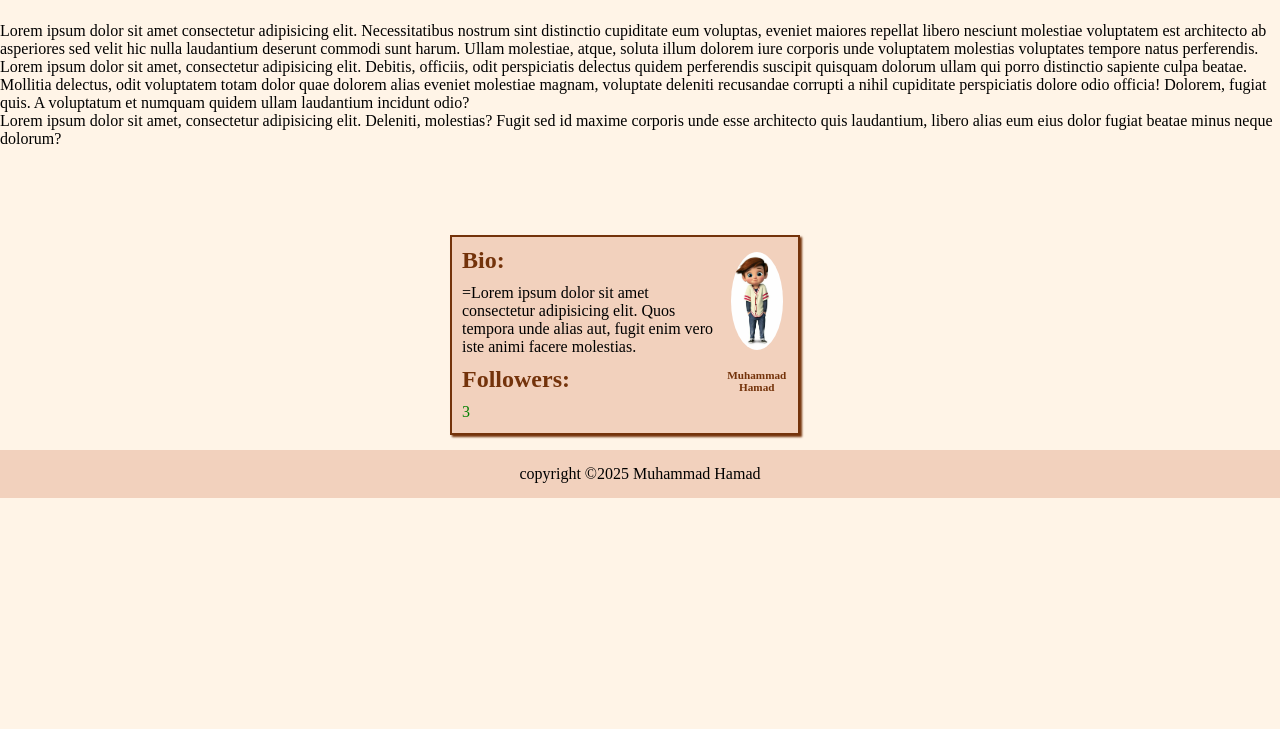
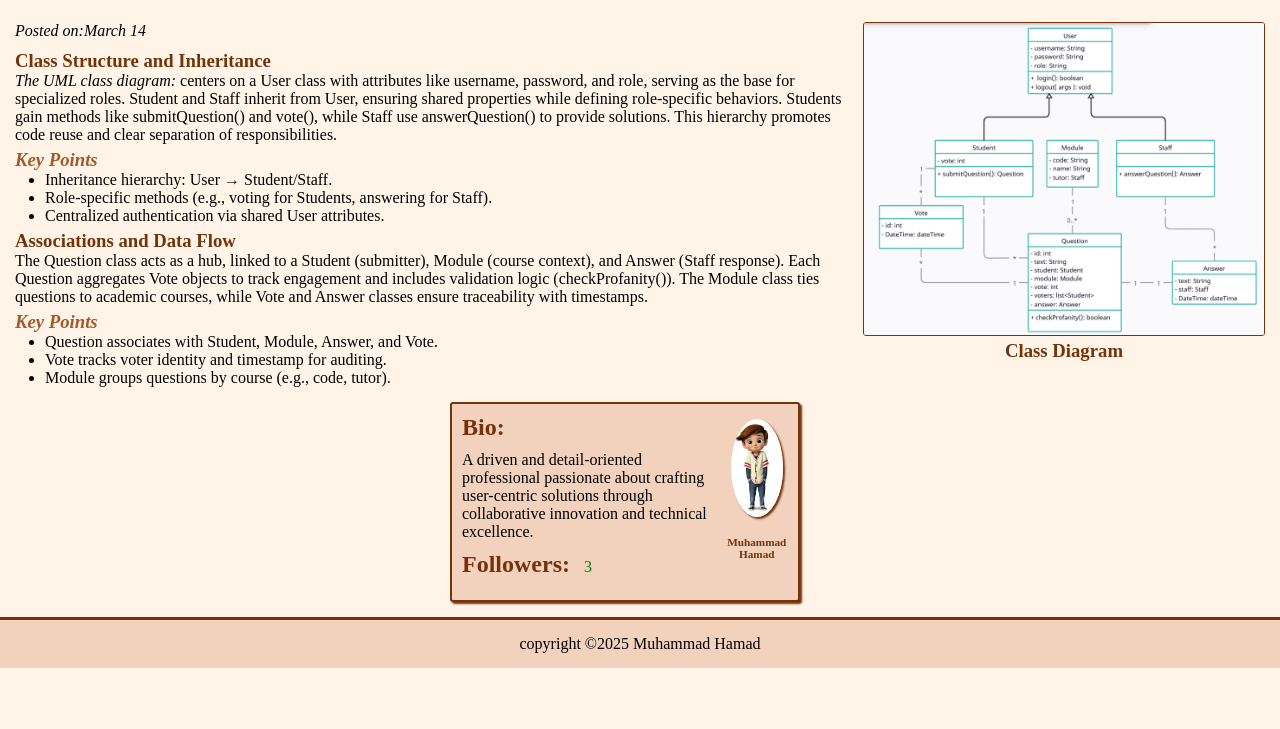
Before and after one commit to muhammadhamad1104/wad-labs, a plain HTML site: page lab3/index.html in a window 1280 px wide. Shown: the part 71-800 px from the top of the page. Drawn offline with Linux system fonts and the light colour scheme.

Commit message:
second commit

```diff
--- a/lab3/index.html
+++ b/lab3/index.html
@@ -16,27 +16,39 @@
     </section>
     <section>
         <main>
-            <div>
-                <p>Lorem ipsum dolor sit amet consectetur adipisicing elit. Necessitatibus nostrum sint distinctio cupiditate eum voluptas, eveniet maiores repellat libero nesciunt molestiae voluptatem est architecto ab asperiores sed velit hic nulla laudantium deserunt commodi sunt harum. Ullam molestiae, atque, soluta illum dolorem iure corporis unde voluptatem molestias voluptates tempore natus perferendis.</p>
-                <p>Lorem ipsum dolor sit amet, consectetur adipisicing elit. Debitis, officiis, odit perspiciatis delectus quidem perferendis suscipit quisquam dolorum ullam qui porro distinctio sapiente culpa beatae. Mollitia delectus, odit voluptatem totam dolor quae dolorem alias eveniet molestiae magnam, voluptate deleniti recusandae corrupti a nihil cupiditate perspiciatis dolore odio officia! Dolorem, fugiat quis. A voluptatum et numquam quidem ullam laudantium incidunt odio?</p>
-                <p>Lorem ipsum dolor sit amet, consectetur adipisicing elit. Deleniti, molestias? Fugit sed id maxime corporis unde esse architecto quis laudantium, libero alias eum eius dolor fugiat beatae minus neque dolorum?</p>
-            </div>
-            <div>
-                <ul>
-                    <li></li>
-                    <li></li>
-                    <li></li>
-                    <li></li>
-                </ul>
-            </div>
+            <article>
+                <div id="paragraph">
+                    <p id="time" class="time">Posted on:<time datetime="2025-3-14">March 14</time></p>
+                    <h1 class="hpara">Class Structure and Inheritance</h1>
+                    <p class="para"><span class="sitalic">The UML class diagram: </span>centers on a User class with attributes like username, password, and role, serving as the base for specialized roles. Student and Staff inherit from User, ensuring shared properties while defining role-specific behaviors. Students gain methods like submitQuestion() and vote(), while Staff use answerQuestion() to provide solutions. This hierarchy promotes code reuse and clear separation of responsibilities.</p>
+                    <h1 class="key">Key Points</h1>
+                    <ul class="list">
+                        <li>Inheritance hierarchy: User → Student/Staff.</li>
+                        <li>Role-specific methods (e.g., voting for Students, answering for Staff).</li>
+                        <li>Centralized authentication via shared User attributes.</li>
+                    </ul>
+                    <h1 class="hpara">Associations and Data Flow</h1>
+                    <p class="para">The Question class acts as a hub, linked to a Student (submitter), Module (course context), and Answer (Staff response). Each Question aggregates Vote objects to track engagement and includes validation logic (checkProfanity()). The Module class ties questions to academic courses, while Vote and Answer classes ensure traceability with timestamps.</p>
+                    <h1 class="key">Key Points</h1>
+                    <ul class="list">
+                        <li>Question associates with Student, Module, Answer, and Vote.</li>
+                        <li>Vote tracks voter identity and timestamp for auditing.</li>
+                        <li>Module groups questions by course (e.g., code, tutor).</li>
+                    </ul>
+                </div>
+                <div>
+                    <img src="classdiagram.png" alt="Class Diagram">
+                    <h1 class="classdiagram" id="classdiagram">Class Diagram</h1>
+                </div>
+            </article>
         </main>
     </section>
     <section id="card" class="card">
         <div id="cardData" class="cardData">
             <h1>Bio:</h1>
-            <p>=Lorem ipsum dolor sit amet consectetur adipisicing elit. Quos tempora unde alias aut, fugit enim vero iste animi facere molestias.</p>
-            <h1>Followers:</h1>
-            <span>3</span>
+            <p>A driven and detail-oriented professional passionate about crafting user-centric solutions through collaborative innovation and technical excellence.</p>
+            <h1 style="display:inline-block;">Followers:</h1>
+            <span class="followersno" id="followersno">3</span>
         </div>
         <div id="cardi">
             <img class="cardimg" id="cardimg" src="img.jpg" alt="picture">
--- a/lab3/style.css
+++ b/lab3/style.css
@@ -2,6 +2,7 @@
     --bg-color:#fff4e7;
     --bg-color-header-name:#74330B;
     --bg-color-bold:#f2d1bd;
+    --bg-color-low-brown:#a55828;
 }
 *{
     margin: 0;
@@ -21,9 +22,43 @@ header{
     margin-bottom: 30px;
     border-bottom: 3px solid var(--bg-color-header-name);
 }
+header h1{
+    padding: 10px;
+}
 header img{
     height:50px;
-    border-radius: 5px;
+    border-radius: 50%;
+}
+article{
+    display: flex;
+    margin: 15px;
+    box-sizing: border-box;
+}
+article img{
+    max-width: 400px;
+    border:0.1rem solid var(--bg-color-header-name);
+    border-radius: 3px;
+}
+.time{
+    font-style: italic;
+    margin-bottom: 10px;
+}
+.classdiagram{
+    text-align: center;
+}
+.hpara{
+    margin-top: 5px;
+}
+.key{
+    color: var(--bg-color-low-brown);
+    font-style: italic;
+    margin-top: 5px;
+}
+.list{
+    margin-left:30px;
+}
+.sitalic{
+    font-style: italic;
 }
 #card{
     margin:15px 15px 15px 450px;
@@ -34,6 +69,7 @@ header img{
     box-sizing: border-box;
     border:2px solid var(--bg-color-header-name);
     box-shadow: 2px 2px 2px var(--bg-color-header-name);
+    border-radius: 3px;
 }
 #cardi h1{
     font-size: 0.7rem;
@@ -45,17 +81,22 @@ header img{
 .cardData p{
     padding-left: 10px;
 }
-span{
-    padding-left: 10px;
+.followersno{
     color:green;
 }
 .cardimg{
     height:50%;
     margin: 15px;
     border-radius: 50%;
+    box-shadow: 2px 2px 2px var(--bg-color-header-name);
+}
+#followers{
+    display: flex;
 }
 /*footer*/
 footer{
+    border-top
+    : 3px solid var(--bg-color-header-name);
     background-color: var(--bg-color-bold);
     text-align: center;
     padding: 15px;
```
Also changed, not shown: lab3/classdiagram.png (added).
